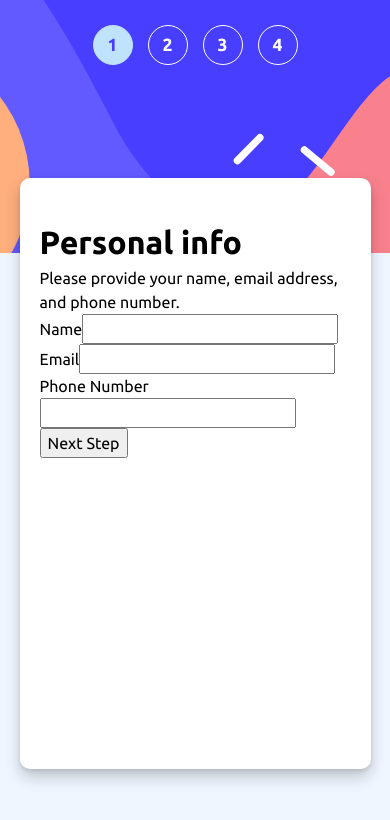
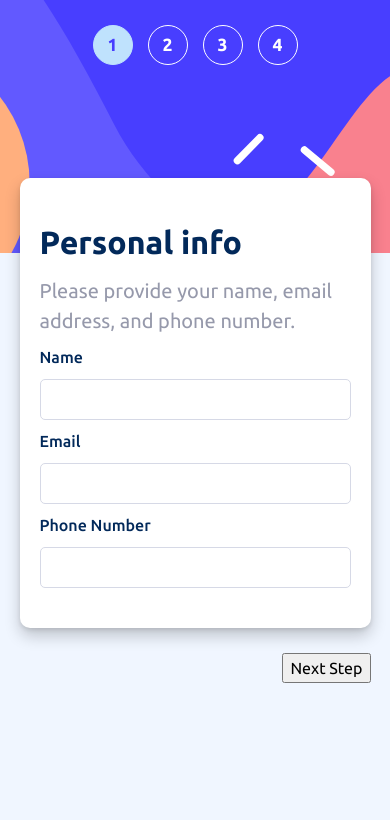
Before and after one commit to Silkiercomet/multi-step-form-react, a React (Vite) app: page / in a window 390 px wide. Shown: the top 820 px of the page. Built offline with nearby package versions, Linux system fonts and the light colour scheme.

Commit message:
mobile layout foundation

```diff
--- a/src/App.css
+++ b/src/App.css
@@ -73,11 +73,13 @@ you are only able to navigate to sections that already were visited
 .App{
     display: flex;
     flex-direction: column;
+  position: relative;
 }
 
 .conteiner__form{
     opacity: 1;
     transition: opacity ease-in-out 300ms;
+
 }
 
 
@@ -85,6 +87,8 @@ you are only able to navigate to sections that already were visited
     opacity: 0;
     transition: opacity ease-in-out 0ms;
 }
+
+
 
 /* Number Row */
 .numberRow{
@@ -142,7 +146,7 @@ you are only able to navigate to sections that already were visited
 /* container main*/
 .container{
     max-width: 90%;
-    min-height: 70vh;
+    min-width: 90%;
     position: relative;
 
     margin-inline: auto ;
@@ -153,4 +157,47 @@ you are only able to navigate to sections that already were visited
     background-color: white;
     box-shadow: 0 2px 4px rgba(0, 0, 0, 0.1), 0 8px 16px rgba(0, 0, 0, 0.2);
 }
+
+.conteiner__form header h1{
+  font-weight: 700;
+  color: var(--Marineblue);
+}
+.conteiner__form header p{
+  font-weight: 400;
+  color: var(--Coolgray);
+  max-width: 32ch;
+  font-size: 20px;
+  margin-block: 10px 20px;
+}
+.conteiner__form form {
+  display: flex;
+  flex-direction: column;
+  row-gap: 20px;
+}
+.conteiner__form form label{
+  color: var(--Marineblue);
+  font-weight: 500;
+  line-height: .2;
+}
+.conteiner__form form input{
+  padding: 5px 10px;
+  border-radius: 5px;
+  border: 1px solid var(--Lightgray);
+
+  font-family: inherit;
+  font-size: 1.2rem;
+
+
+  transition: 200ms ease-in-out;
+}
+.conteiner__form form input:focus {
+  outline: none;
+  background-color: var(--Lightblue);
+}
+.conteiner__form form button#btn-next{
+  position: absolute;
+  bottom: -55px;
+  right: 0;
+  margin-left: auto;
+}
 /* container main*/
--- a/src/components/Form1.jsx
+++ b/src/components/Form1.jsx
@@ -21,7 +21,7 @@ const Form1 = ({setFullform}) => {
       <input type="email" name='Email' className='input__text' {...register("email", { required: true })}/>
       <label htmlFor="Phone">Phone Number</label>
       <input type="text" name='Phone' className='input__text' {...register("phone", { required: true })}/>
-      <button type="submit">Next Step</button>
+      <button type="submit" id='btn-next'>Next Step</button>
     </form>
   )
 }
--- a/src/components/Form2.jsx
+++ b/src/components/Form2.jsx
@@ -44,7 +44,7 @@ const Form2 = ({setFullform}) => {
         <div>
         <button onClick={OnYearly}>yearly is: {yearly ? "activated" : "deactivated"}</button>
         </div>
-        <button type="submit">next step</button>
+        <button type="submit" id='btn-next'>next step</button>
       </form>
 
     </div>
--- a/src/components/Form3.jsx
+++ b/src/components/Form3.jsx
@@ -28,7 +28,7 @@ const Form3 = ({ setFullform }) => {
   return (
     <form onSubmit={handleSubmit(onSubmit)}>
       <label htmlFor="online">
-        online services online services online services
+        online services
       </label>
       <input
         type="checkbox"
@@ -38,7 +38,7 @@ const Form3 = ({ setFullform }) => {
         id="online"
       />
       <label htmlFor="storage">
-        larger storage larger storage larger storage
+        larger storage
       </label>
       <input
         type="checkbox"
@@ -48,7 +48,7 @@ const Form3 = ({ setFullform }) => {
         id="storage"
       />
       <label htmlFor="custom">
-        customizable profile customizable profile customizable profile
+        customizable profile
       </label>
       <input
         type="checkbox"
@@ -57,7 +57,7 @@ const Form3 = ({ setFullform }) => {
         {...register("addon")}
         id="custom"
       />
-      <button>next step</button>
+      <button type='submit' id='btn-next'>next step</button>
     </form>
   );
 };
```
